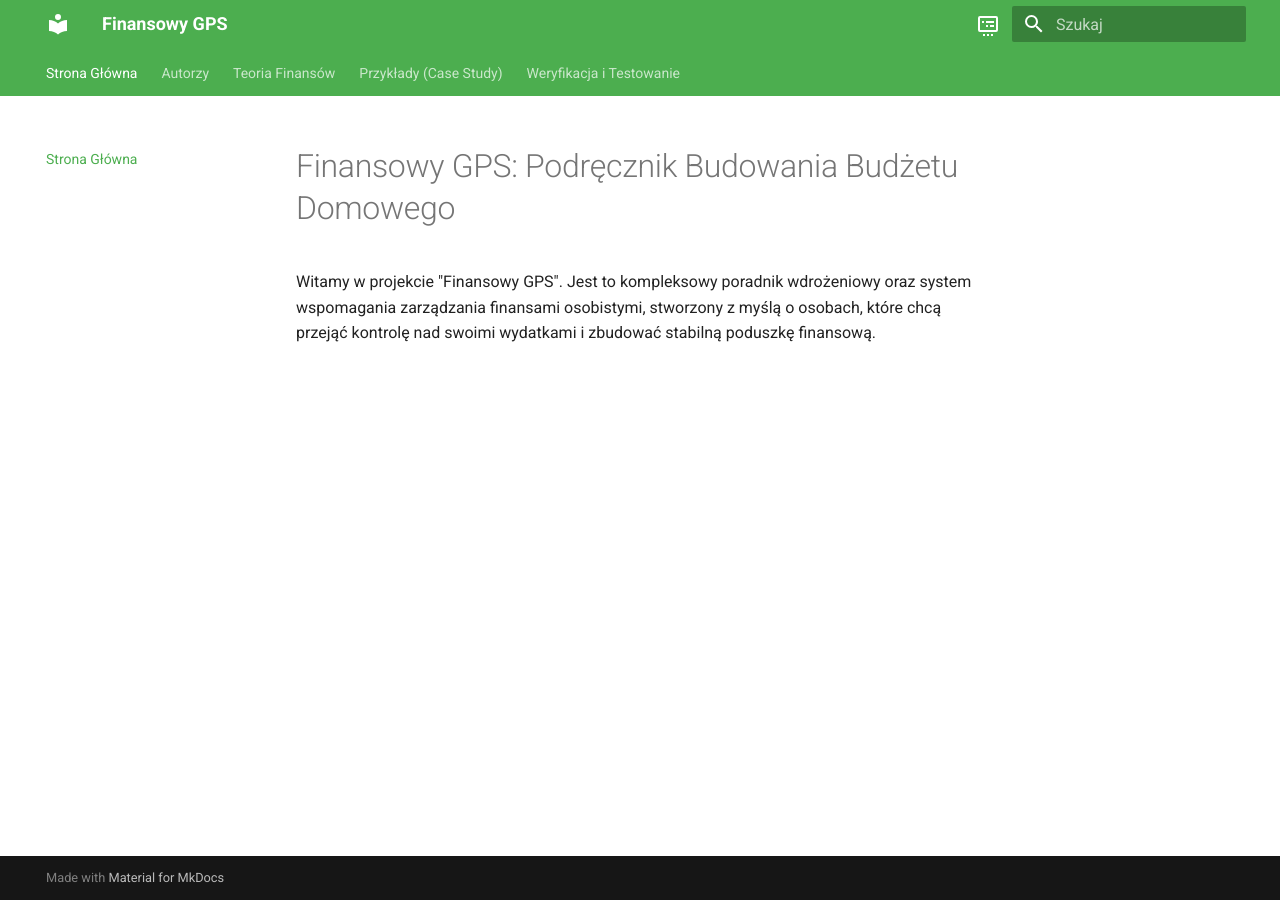
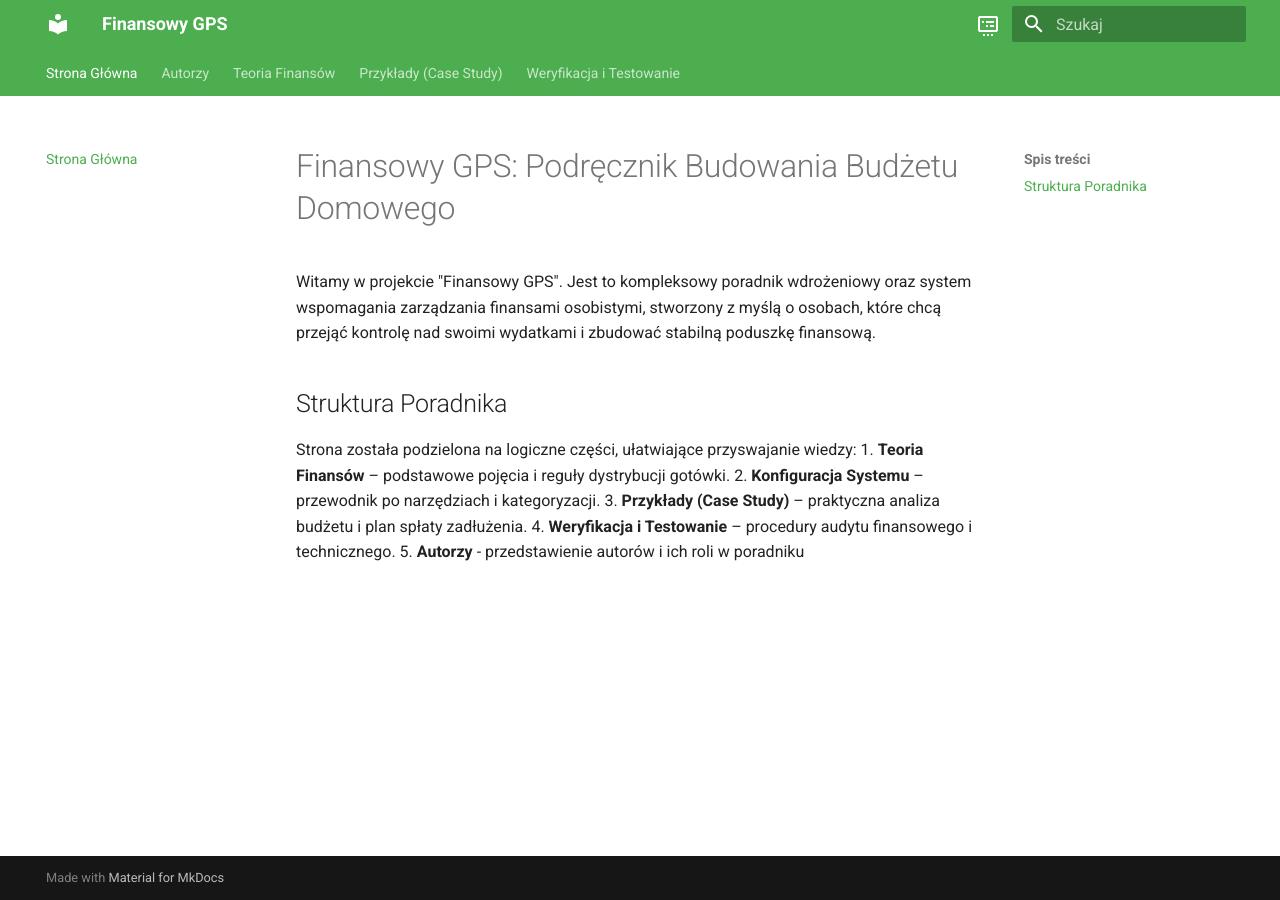
Before and after one commit to Anateims/swpz-projekt-dev, an MkDocs documentation site: the page built from docs/index.md, in a window 1280 px wide. Built offline with MkDocs 1.6.1 and Material for MkDocs 9.7.7, drawn with Linux system fonts in a browser that asks for light colours.

Commit message:
docs: uzupelnienie strony glownej o opis struktury projektu

```diff
--- a/docs/index.md
+++ b/docs/index.md
@@ -1,3 +1,11 @@
 # Finansowy GPS: Podręcznik Budowania Budżetu Domowego
 
 Witamy w projekcie "Finansowy GPS". Jest to kompleksowy poradnik wdrożeniowy oraz system wspomagania zarządzania finansami osobistymi, stworzony z myślą o osobach, które chcą przejąć kontrolę nad swoimi wydatkami i zbudować stabilną poduszkę finansową.
+
+## Struktura Poradnika
+Strona została podzielona na logiczne części, ułatwiające przyswajanie wiedzy:
+1. **Teoria Finansów** – podstawowe pojęcia i reguły dystrybucji gotówki.
+2. **Konfiguracja Systemu** – przewodnik po narzędziach i kategoryzacji.
+3. **Przykłady (Case Study)** – praktyczna analiza budżetu i plan spłaty zadłużenia.
+4. **Weryfikacja i Testowanie** – procedury audytu finansowego i technicznego.
+5. **Autorzy** - przedstawienie autorów i ich roli w poradniku
```
